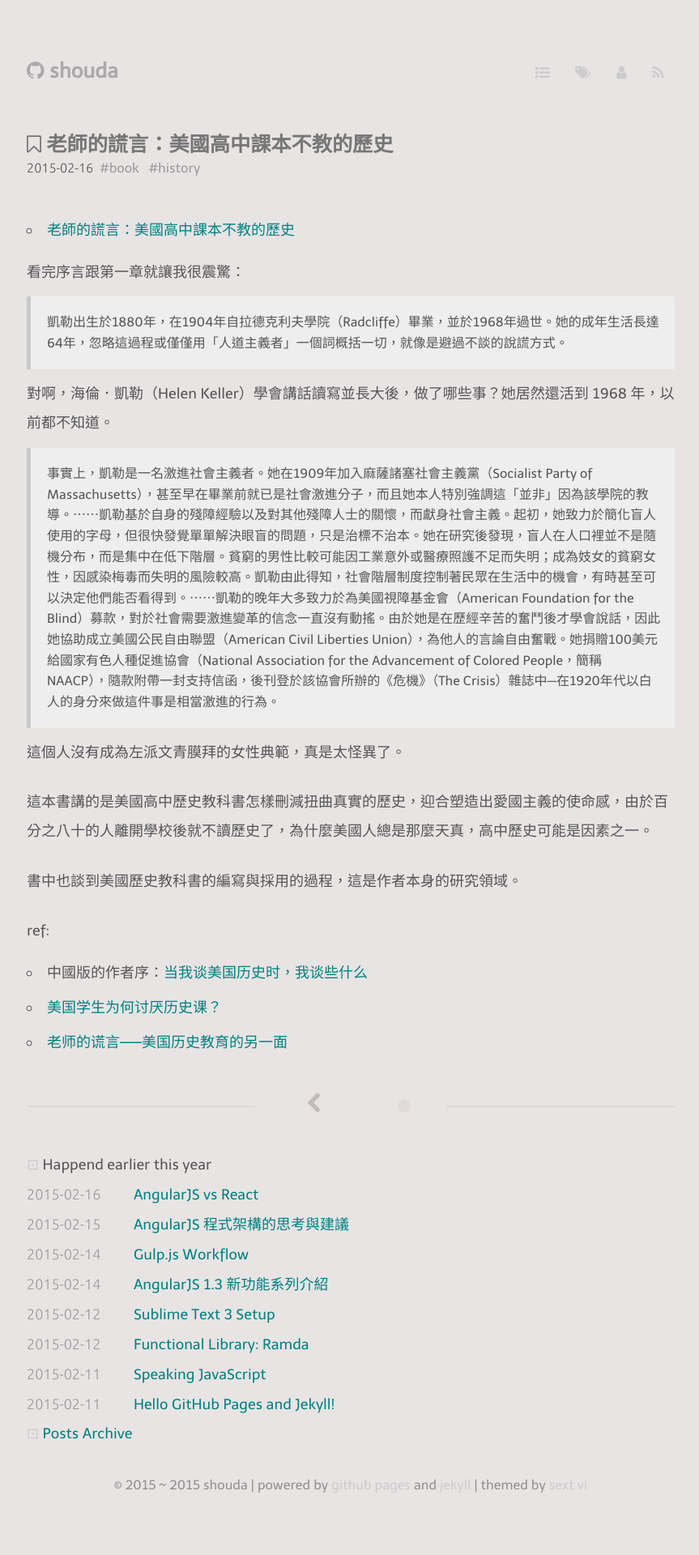
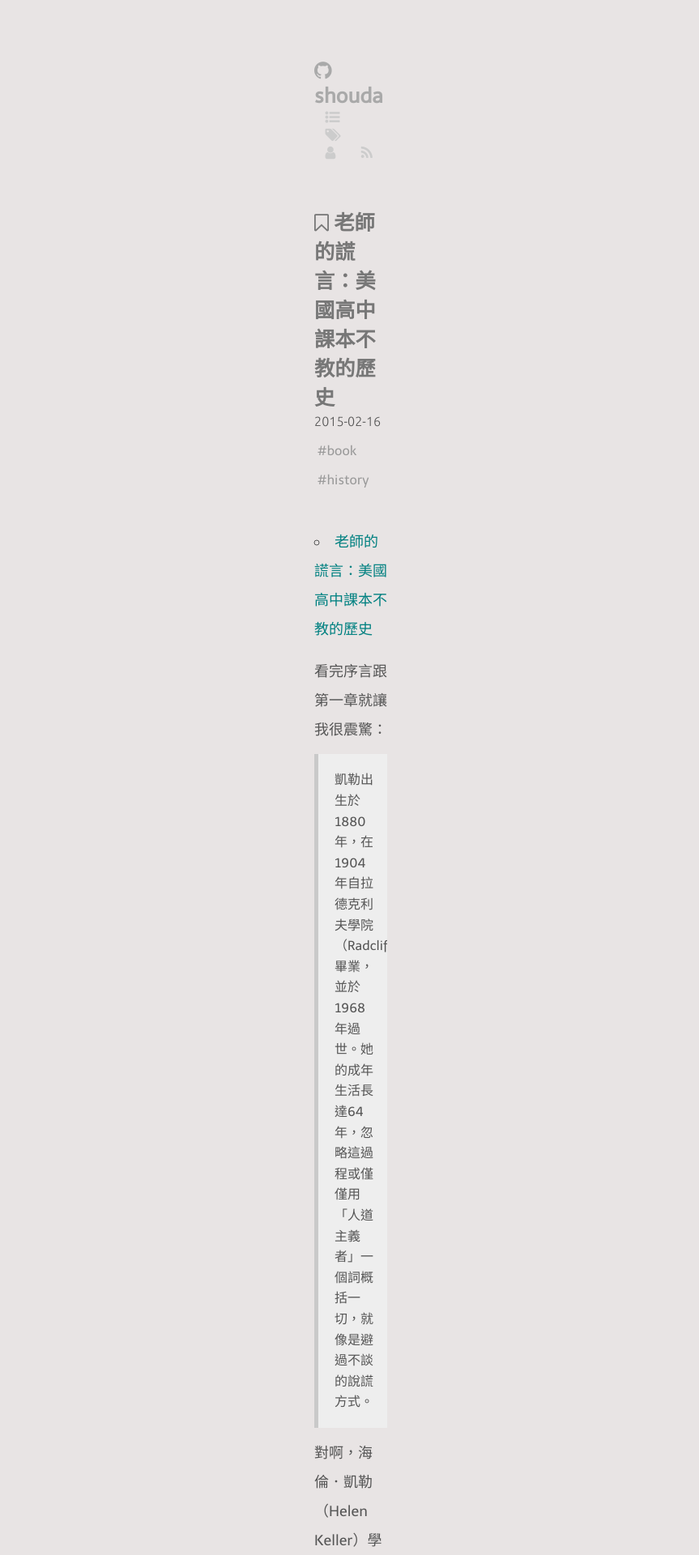
Before and after one commit to shouda/shouda.github.io, a Jekyll site: the page built from index.markdown, in a window 1280 px wide. Shown: the top 1920 px of the page at 81% size, without its empty margins (207-1070 px from the left). Built offline with Jekyll 4.4.1, drawn with Linux system fonts in a browser that asks for light colours; nearby versions of some CDN libraries; Markdown is read by kramdown in place of the engine named in the settings; before the commit the page ends 1860 px from its top, so only the background shows below that.

Commit message:
update css

```diff
--- a/media/css/style.css
+++ b/media/css/style.css
@@ -24,7 +24,8 @@ body {
 
 @media screen and (min-width: 1000px) {
   body {
-    width: 800px; } }
+    width: 90px;
+    max-width: 800px; } }
 @media screen and (max-width: 999px) {
   body {
     width: 90%; } }
--- a/media/css/style.scss
+++ b/media/css/style.scss
@@ -25,7 +25,7 @@ $background-color: #e8e4e4;
 * { margin: 0; padding: 0; }
 body { margin: 0 auto; font-size: 18px; font-family: #{$font}; color: #555; background-color: $background-color; }
 @media screen and (min-width: 1000px) {
-    body { width: 800px; }
+    body { width: 90px; max-width: 800px; }
 }
 @media screen and (max-width: 999px) {
     body { width: 90%; }
```
Also changed, not shown: 1 other file.
